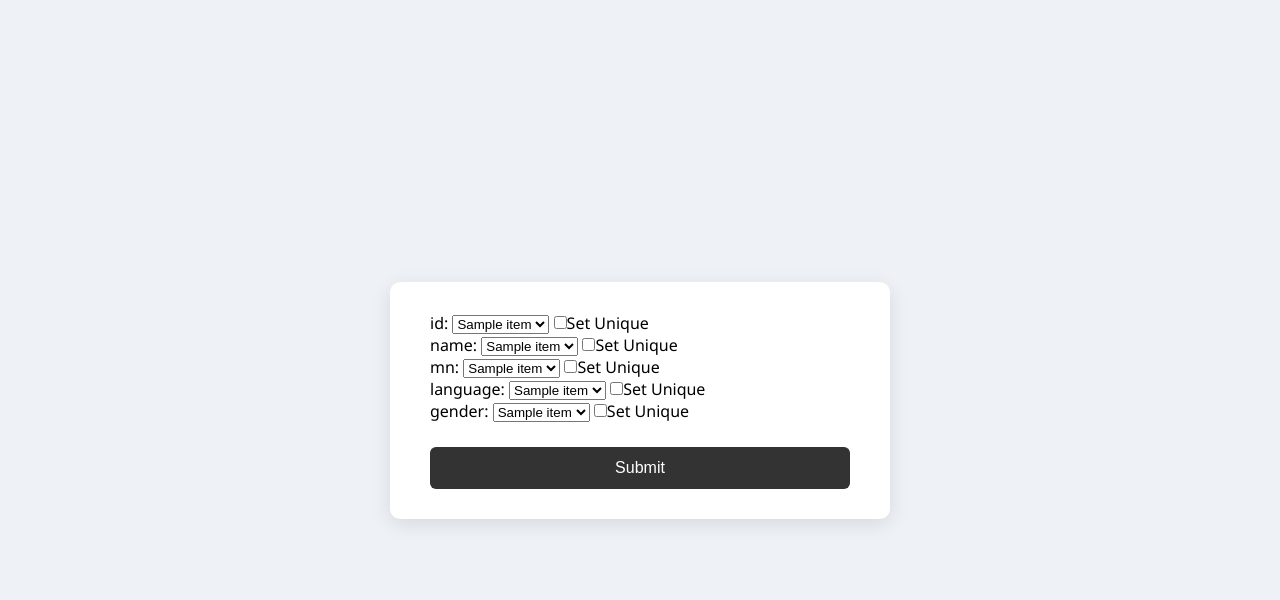
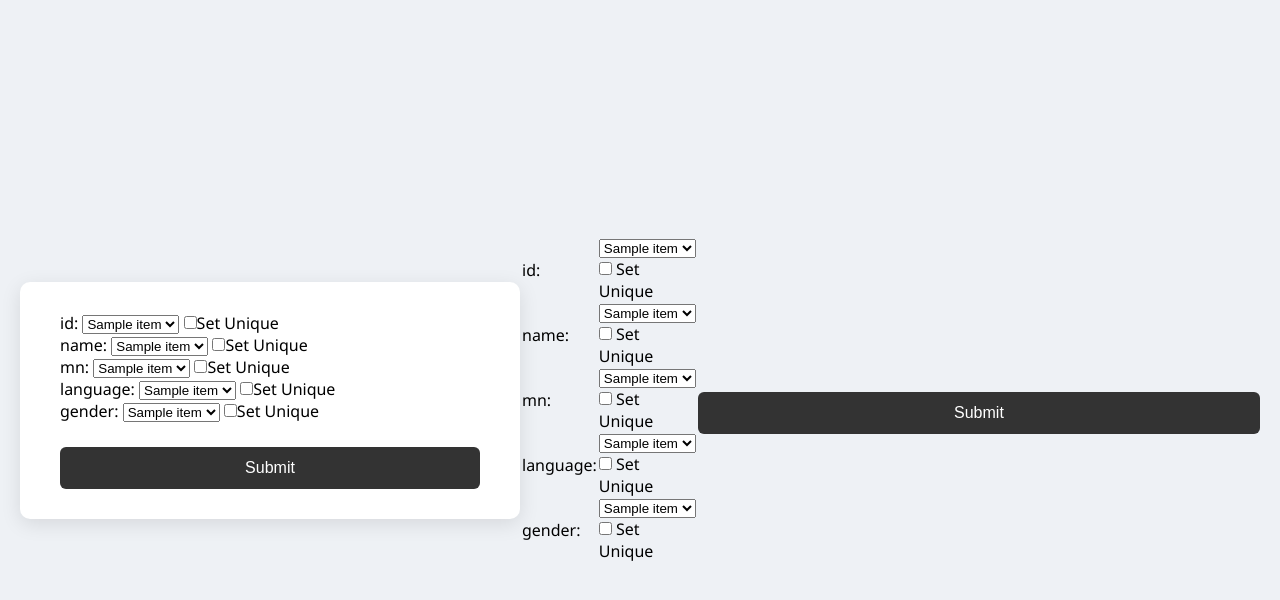
Before and after one commit to JeminBhatt05/django, a Django app: template excel_project/templates/select2.html in a window 1280 px wide. Shown: the top 600 px of the page. Run offline with Django 3.2, Linux system fonts and the light colour scheme; the template is opened without the code that fills it: most values are stand-ins (such as "Sample title", 1, 10 or a date in 2020).

Commit message:
Update select2.html

```diff
--- a/excel_project/templates/select2.html
+++ b/excel_project/templates/select2.html
@@ -75,3 +75,62 @@
     </script>
 </body>
 </html>
+<table class="form-table">
+    <tr>
+        <td><label for="selected_item">id:</label></td>
+        <td>
+            <select name="selected_item" id="selected_item">
+                {% for item in items %}
+                    <option value="{{ item }}">{{ item }}</option>
+                {% endfor %}
+            </select>
+            <input type="checkbox" name="item1"> Set Unique
+        </td>
+    </tr>
+    <tr>
+        <td><label for="selected_item1">name:</label></td>
+        <td>
+            <select name="selected_item1" id="selected_item1">
+                {% for item in items %}
+                    <option value="{{ item }}">{{ item }}</option>
+                {% endfor %}
+            </select>
+            <input type="checkbox" name="item2"> Set Unique
+        </td>
+    </tr>
+    <tr>
+        <td><label for="selected_item2">mn:</label></td>
+        <td>
+            <select name="selected_item2" id="selected_item2">
+                {% for item in items %}
+                    <option value="{{ item }}">{{ item }}</option>
+                {% endfor %}
+            </select>
+            <input type="checkbox" name="item3"> Set Unique
+        </td>
+    </tr>
+    <tr>
+        <td><label for="selected_item3">language:</label></td>
+        <td>
+            <select name="selected_item3" id="selected_item3">
+                {% for item in items %}
+                    <option value="{{ item }}">{{ item }}</option>
+                {% endfor %}
+            </select>
+            <input type="checkbox" name="item4"> Set Unique
+        </td>
+    </tr>
+    <tr>
+        <td><label for="selected_item4">gender:</label></td>
+        <td>
+            <select name="selected_item4" id="selected_item4">
+                {% for item in items %}
+                    <option value="{{ item }}">{{ item }}</option>
+                {% endfor %}
+            </select>
+            <input type="checkbox" name="item5"> Set Unique
+        </td>
+    </tr>
+</table>
+
+<button type="submit">Submit</button>
```
